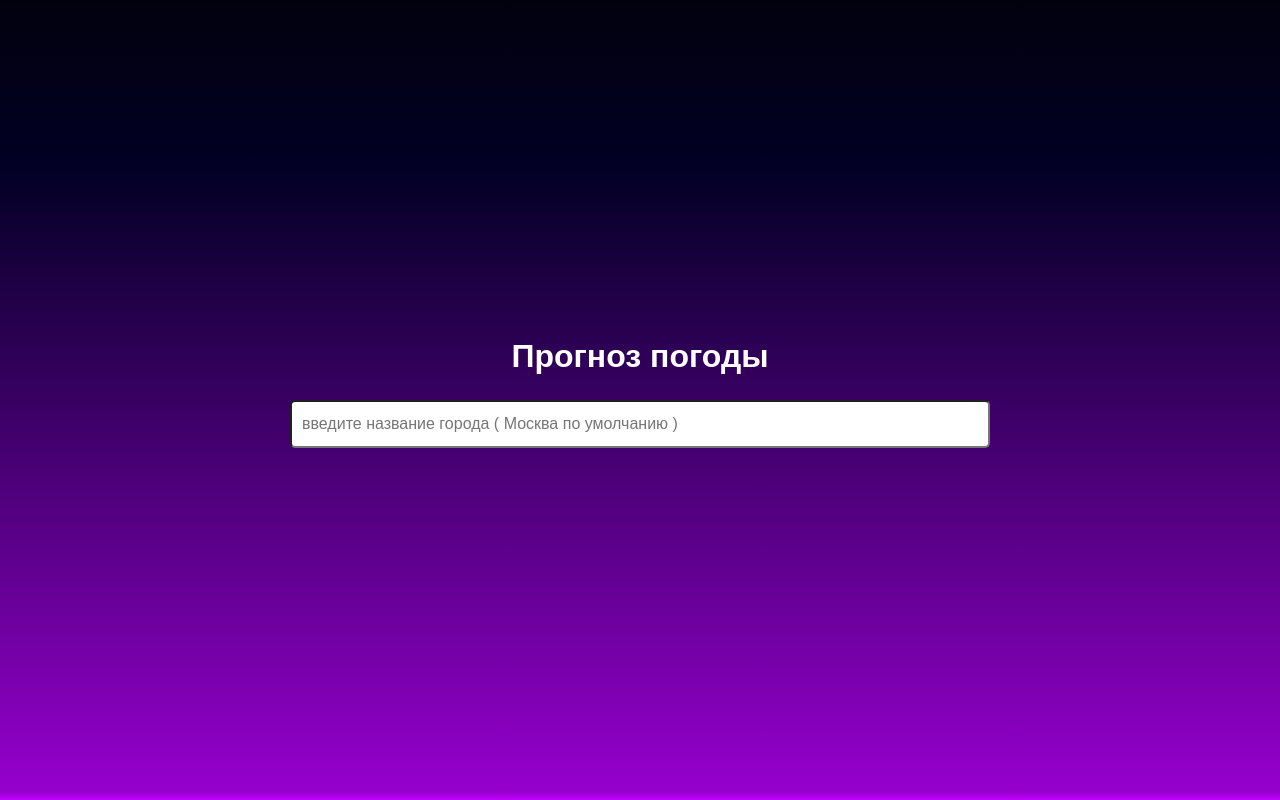
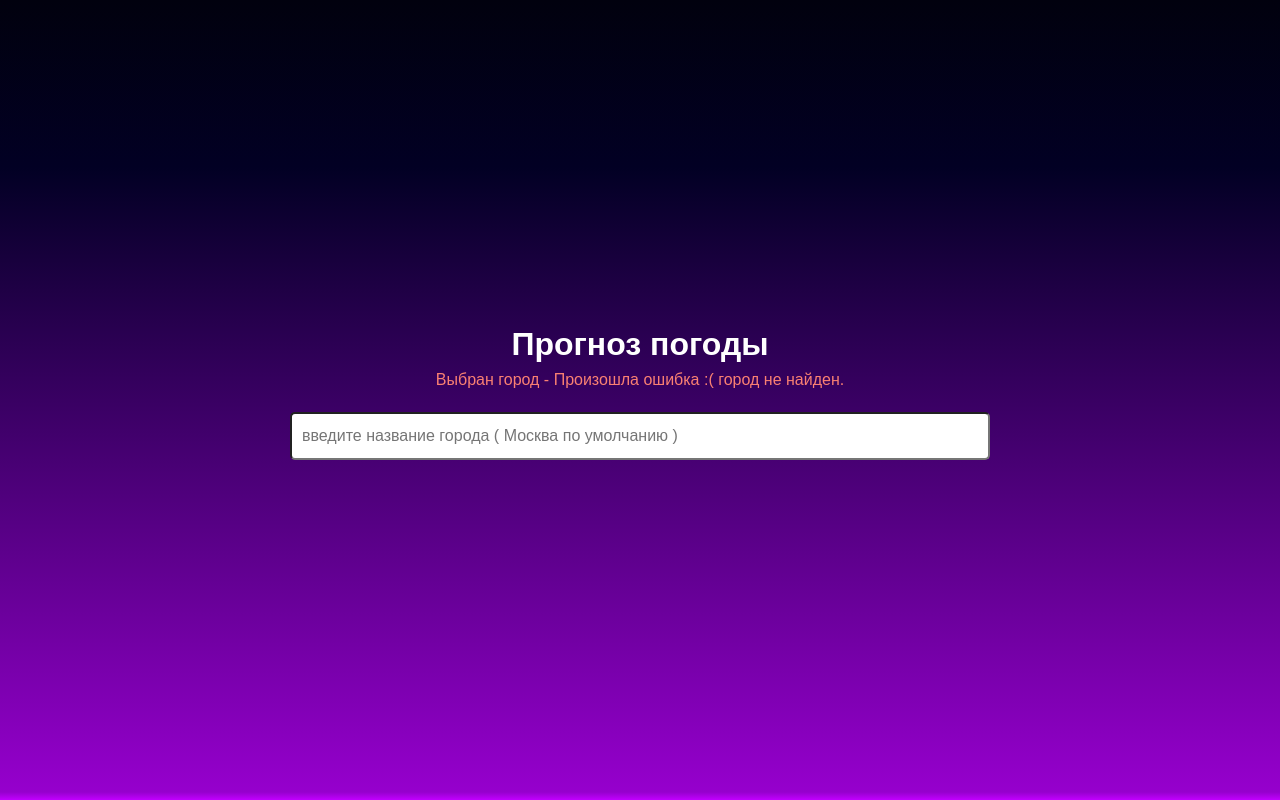
Before and after one commit to NikolayCharaev/weather-forecast, a React (Create React App) app: page / in a window 1280 px wide. Built offline with nearby package versions, Linux system fonts and the light colour scheme; no server answers.

Commit message:
доработки

```diff
--- a/src/Components/WeekContainer.jsx
+++ b/src/Components/WeekContainer.jsx
@@ -12,7 +12,7 @@ const WeekContainer = () => {
 
   const onChangeInput = debounce((event) => {
     setCity(event.target.value);
-  }, 500);
+  }, 1500);
 
   React.useEffect(() => {
     async function fetchWeather() {
@@ -25,11 +25,10 @@ const WeekContainer = () => {
           )
           .then((elem) => {
             const oneWeather = elem.data.list.filter((elem) => elem.dt_txt.includes('18:00:00'));
-            console.log(oneWeather);
             setData(oneWeather);
           });
       } catch (err) {
-        console.log(`Произошла ошибка :( Код ошибки ${err}`);
+        setCity(`Произошла ошибка :( Город не найден.`)
       }
     }
     fetchWeather();
@@ -38,6 +37,9 @@ const WeekContainer = () => {
     <div className="container">
       <div className="content__top">
         <h1 className="title">{`Прогноз погоды`}</h1>
+        <p className='city-name'>{
+          city ? 'Выбран город - ' + city[0].toUpperCase() + city.slice(1).toLowerCase() : ''
+        }</p>
         <form className="search__city" action="">
           <input
             className="search__city-input"
```
Also changed, not shown: src/scss/_global.scss (line endings or trailing spaces).
